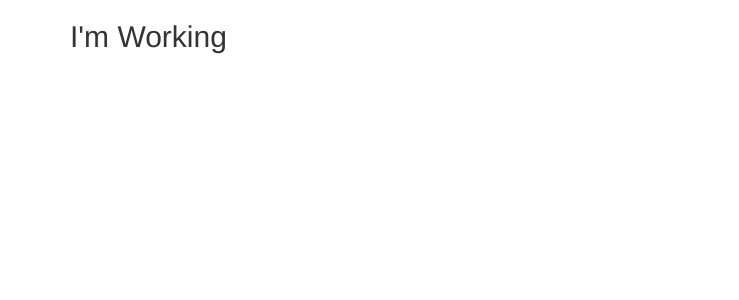
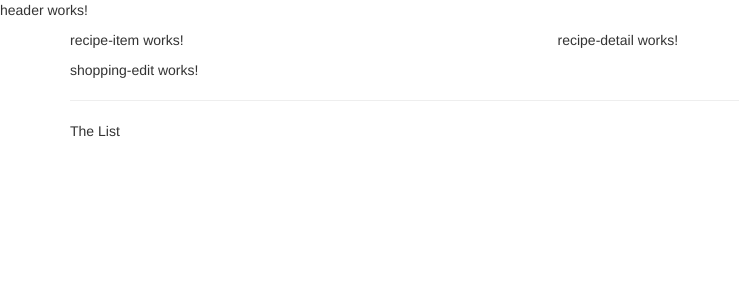
Before and after one commit to MeeceGH/recipe-app, an Angular app: page / in a window 1280 px wide. Shown: the top 300 px of the page, without its empty margins (0-739 px from the left). Built offline with nearby package versions, Linux system fonts and the light colour scheme.

Commit message:
Added page layout

```diff
--- a/src/app/app.component.html
+++ b/src/app/app.component.html
@@ -1,7 +1,9 @@
+<app-header></app-header>
 <div class="container">
   <div class="row">
     <div class="col-md-12">
-      <h2>I'm Working</h2>
+      <app-recipes></app-recipes>
+      <app-shopping-list></app-shopping-list>
     </div>
   </div>
 </div>
--- a/src/app/recipes/recipe-list/recipe-list.component.html
+++ b/src/app/recipes/recipe-list/recipe-list.component.html
@@ -1 +1 @@
-<p>recipe-list works!</p>
+<app-recipe-item></app-recipe-item>
--- a/src/app/recipes/recipes.component.html
+++ b/src/app/recipes/recipes.component.html
@@ -1 +1,8 @@
-<p>recipes works!</p>
+<div class="row">
+    <div class="col-md-5">
+        <app-recipe-list></app-recipe-list>
+    </div>
+    <div class="col-md-7">
+        <app-recipe-detail></app-recipe-detail>
+    </div>
+</div>
--- a/src/app/shopping-list/shopping-list.component.html
+++ b/src/app/shopping-list/shopping-list.component.html
@@ -1 +1,7 @@
-<p>shopping-list works!</p>
+<div class="row">
+    <div class="col-xs-10">
+        <app-shopping-edit></app-shopping-edit>
+        <hr>
+        <p>The List</p>
+    </div>
+</div>
```
